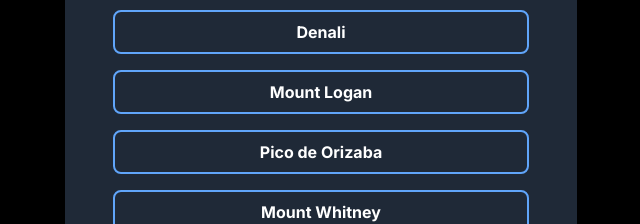
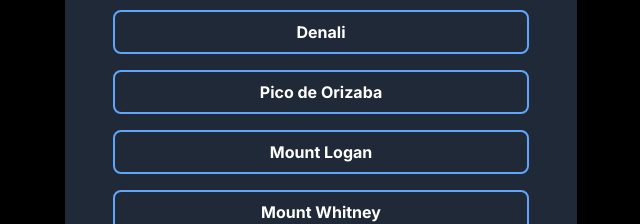
Before and after one commit to DeepakkumarGupta/gamesnbt, a Next.js app: page /quizz in a window 1280 px wide. Shown: the part 352-576 px from the top of the page, without its empty margins (319-959 px from the left). Built offline with nearby package versions, Linux system fonts and the light colour scheme.

Commit message:
Update page.jsx of izz

```diff
--- a/app/quizz/page.jsx
+++ b/app/quizz/page.jsx
@@ -11,9 +11,13 @@ export default function Page() {
   const [answerStatus, setAnswerStatus] = useState(null);
 
   useEffect(() => {
-    setShuffledQuestions(questions.sort(() => Math.random() - 0.5));
+    // Shuffle questions
+    const shuffled = questions.sort(() => Math.random() - 0.5).map(question => ({
+      ...question,
+      options: question.options.sort(() => Math.random() - 0.5), // Shuffle options
+    }));
+    setShuffledQuestions(shuffled);
   }, []);
-
 
   const handleAnswer = (answer) => {
     setSelectedAnswer(answer);
@@ -32,7 +36,6 @@ const handleAnswer = (answer) => {
     }, 1000);
   };
 
-
   const getScoreMessage = () => {
     const percentage = (score / 10) * 100;
     if (percentage >= 95) {
@@ -46,7 +49,7 @@ const handleAnswer = (answer) => {
     } else if (percentage >= 35) {
       return 'Very poor! Improve your general knowledge!';
     } else {
-      return 'Go back to school idiot, you kindergardener';
+      return 'Go back to school idiot, you kindergartener';
     }
   };
 
@@ -55,7 +58,10 @@ const handleAnswer = (answer) => {
     setCurrentQuestion(0);
     setSelectedAnswer(null);
     setShowResult(false);
-    setShuffledQuestions(questions.sort(() => Math.random() - 0.5));
+    setShuffledQuestions(questions.sort(() => Math.random() - 0.5).map(question => ({
+      ...question,
+      options: question.options.sort(() => Math.random() - 0.5), // Shuffle options again
+    })));
   };
 
   return (
@@ -105,6 +111,5 @@ const handleAnswer = (answer) => {
         )}
       </div>
     </main>
-
   );
 }
```
Lines whose indentation alone changed are shown as unchanged.
